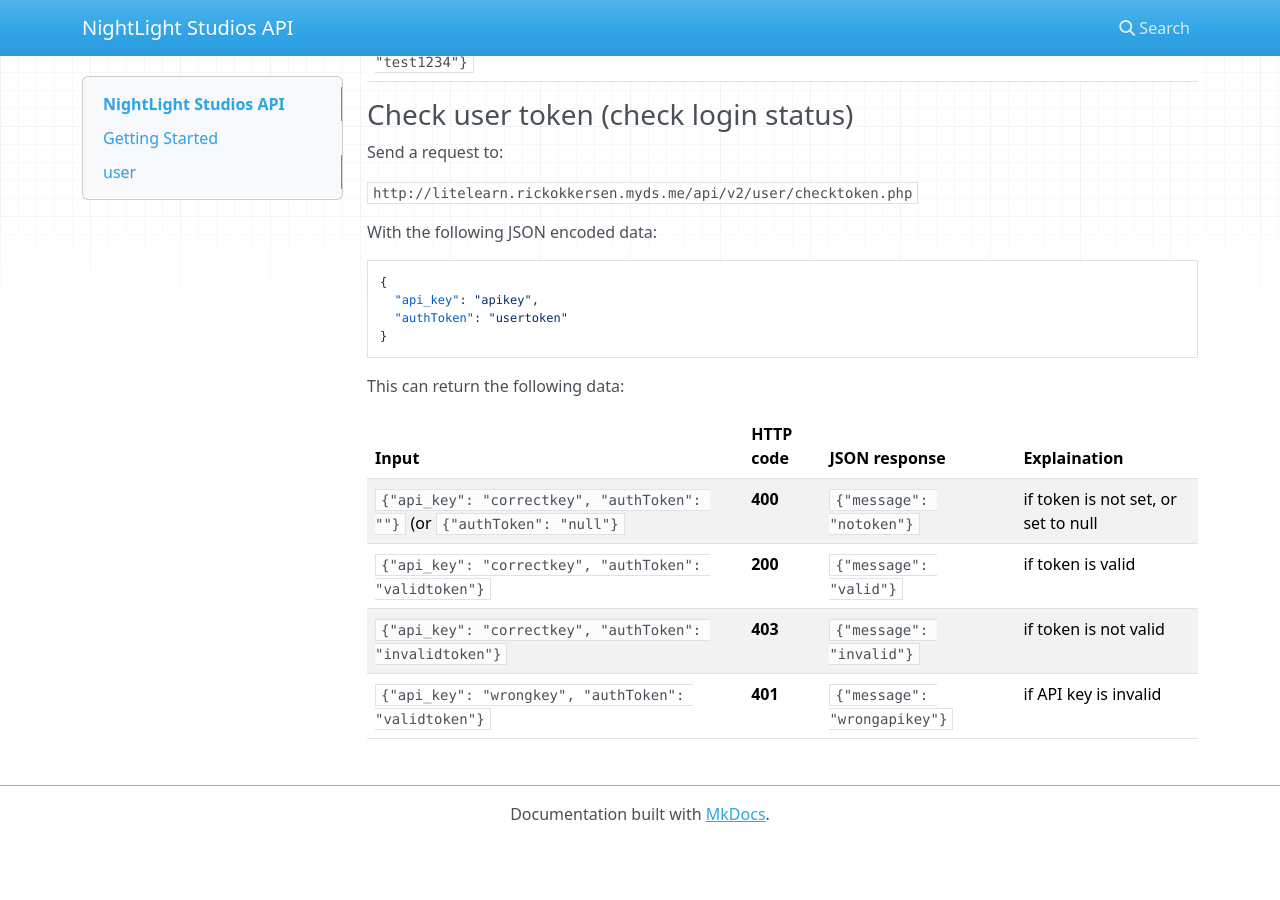
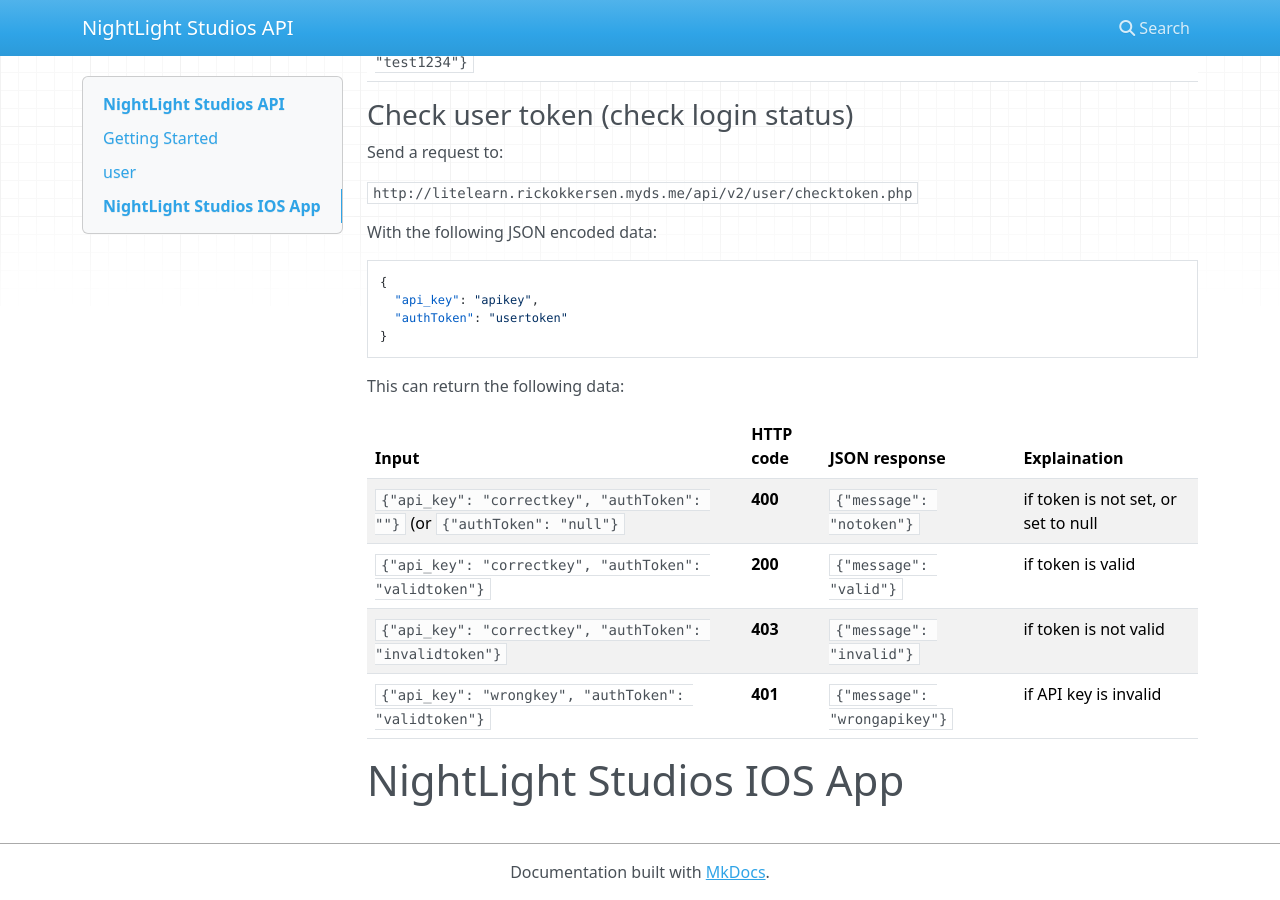
Before and after one commit to Underlyingglitch/NightLightStudiosAPI, an MkDocs documentation site: the page built from docs/index.md, in a window 1280 px wide and 900 px high, scrolled down 2139 px. Built offline with MkDocs 1.6.1, drawn with Linux system fonts in a browser that asks for light colours; nearby versions of some CDN libraries; before the commit the page ends 2981 px from its top, so only the background shows below that.

Commit message:
Update index.md

```diff
--- a/docs/index.md
+++ b/docs/index.md
@@ -88,3 +88,5 @@ Input | HTTP code | JSON response | Explaination
 `{"api_key": "correctkey", "authToken": "validtoken"}` | **200** | `{"message": "valid"}` | if token is valid
 `{"api_key": "correctkey", "authToken": "invalidtoken"}` | **403** | `{"message": "invalid"}` | if token is not valid
 `{"api_key": "wrongkey", "authToken": "validtoken"}` | **401** | `{"message": "wrongapikey"}` | if API key is invalid
+
+# NightLight Studios IOS App
```
